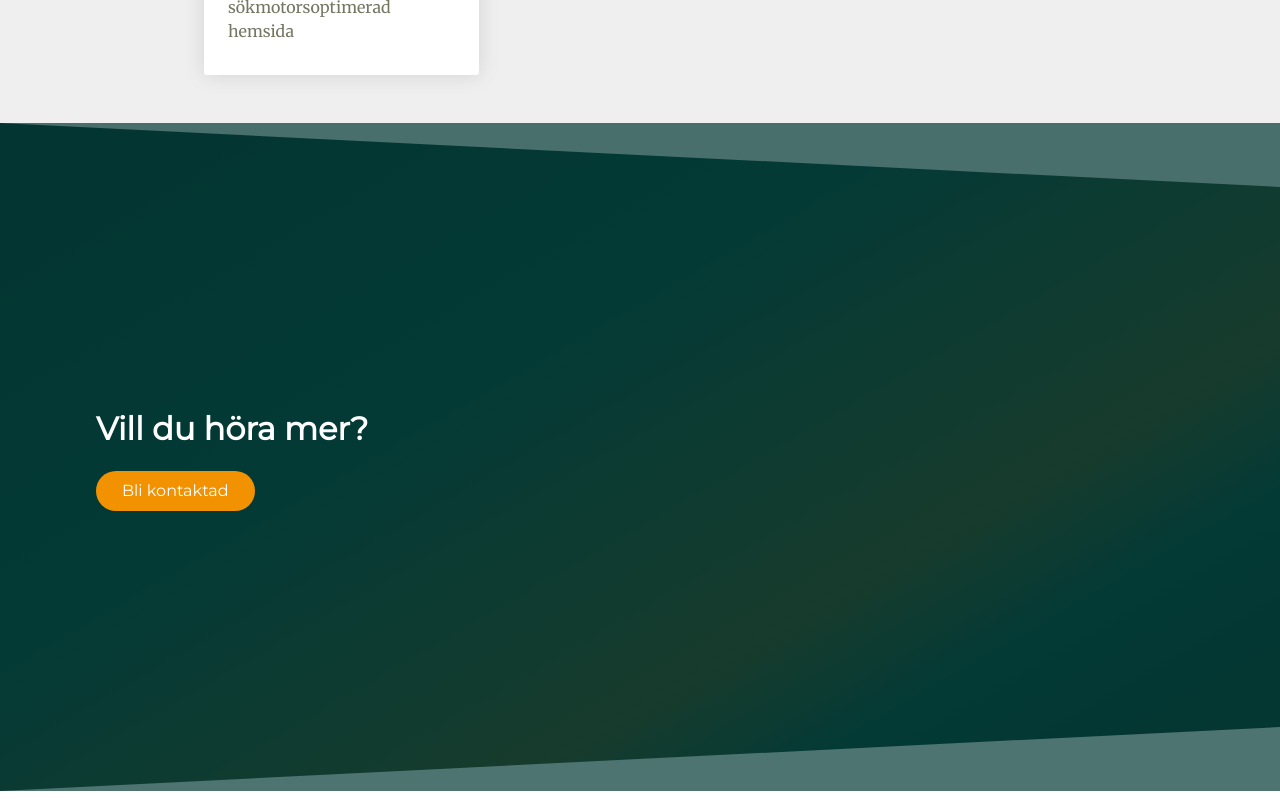
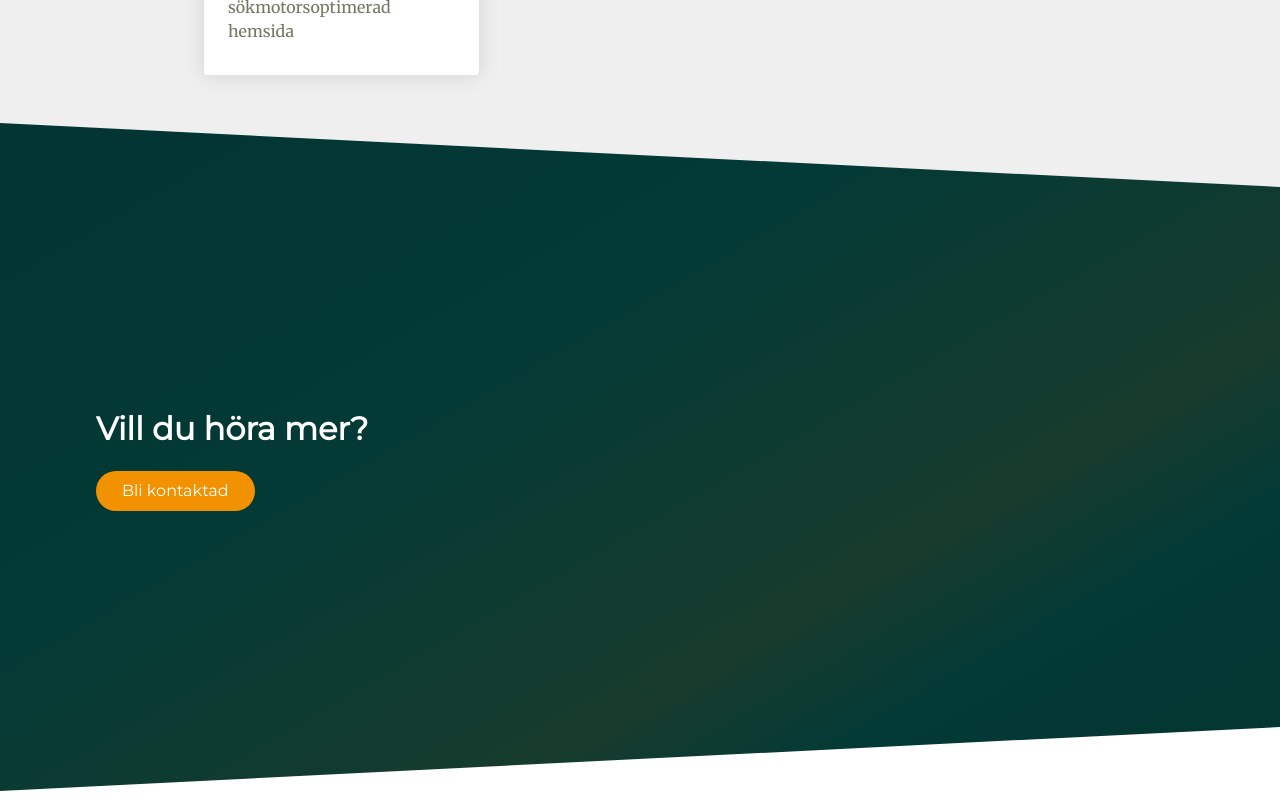
Before and after one commit to codebyjonas/digitalframgang.com, a React (Create React App) app: page / in a window 1280 px wide. Shown: the part 3000-3800 px from the top of the page. Built offline with nearby package versions, Linux system fonts and the light colour scheme.

Commit message:
fixed z-idnex

```diff
--- a/src/style/subhero.scss
+++ b/src/style/subhero.scss
@@ -17,6 +17,7 @@
     bottom: 0;
     border-bottom: 5vw solid #ffffff;
     border-left: 100vw solid transparent;
+    z-index: 10;
 }
 #subhero-block-2 {
     position: absolute;
@@ -25,6 +26,7 @@
     top: 0;
     border-top: 5vw solid #efefef;
     border-left: 100vw solid transparent;
+    z-index: 10;
 }
 
 @media screen and (max-width: 720px) {
```
